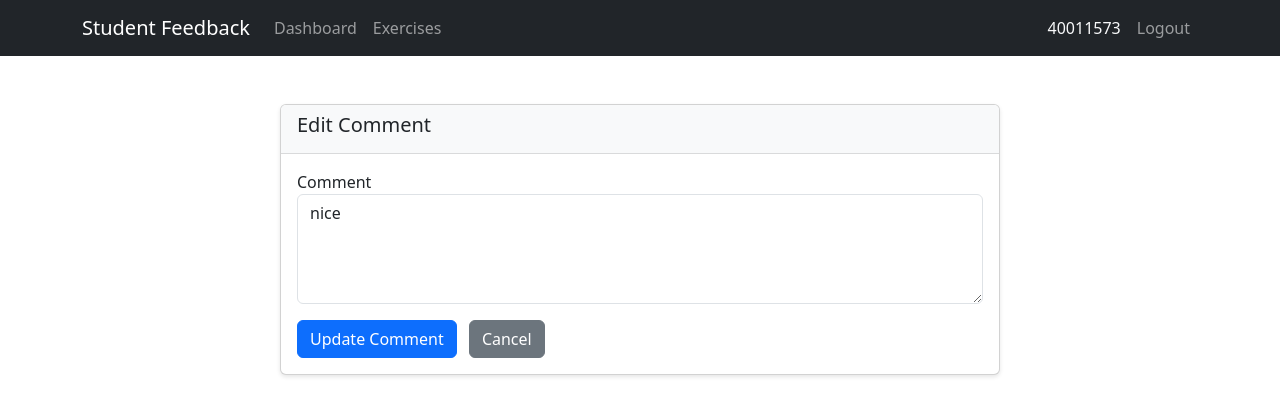
After one commit to assaabriiii/student_panel, a Django app: page /feedback/comment/1/edit/ in a window 1280 px wide. The commit adds this page. Shown: the top 416 px of the page. Run offline with Django 5.2, Linux system fonts and the light colour scheme; a user stored in the database is signed in; data comes from the database, SQL or seed files in the repository; parts of the project's set-up code (start-up, migrations or seed data) failed here and were passed over.

Commit message:
added new models (Presence) and option to replay edit and delete comments

```diff
--- a/feedback/admin.py
+++ b/feedback/admin.py
@@ -1,5 +1,5 @@
 from django.contrib import admin
-from .models import Exercise, Feedback
+from .models import Exercise, Feedback, Comment, Presence
 
 @admin.register(Exercise)
 class ExerciseAdmin(admin.ModelAdmin):
@@ -11,3 +11,7 @@ class FeedbackAdmin(admin.ModelAdmin):
     list_display = ('student', 'exercise', 'score', 'created_at')
     list_filter = ('exercise', 'created_at')
     search_fields = ('student__university_number', 'exercise__title')
+
+
+admin.site.register(Comment)
+admin.site.register(Presence)
--- a/feedback/models.py
+++ b/feedback/models.py
@@ -1,10 +1,12 @@
 from django.db import models
-from students.models import Student
+from students.models import Student, Subject
 
 class Exercise(models.Model):
     title = models.CharField(max_length=200)
     description = models.TextField()
     created_at = models.DateTimeField(auto_now_add=True)
+    subject = models.ForeignKey(Subject, on_delete=models.CASCADE, related_name='exercises')
+    number_of_questions = models.PositiveIntegerField(default=0)
 
     def __str__(self):
         return self.title
@@ -28,9 +30,24 @@ class Comment(models.Model):
     student = models.ForeignKey(Student, on_delete=models.CASCADE)
     text = models.TextField()
     created_at = models.DateTimeField(auto_now_add=True)
+    parent = models.ForeignKey('self', null=True, blank=True, on_delete=models.CASCADE, related_name='replies')
 
     class Meta:
         ordering = ['created_at']
 
     def __str__(self):
         return f"Comment by {self.student.university_number} on {self.feedback}"
+
+class Presence(models.Model):
+    subject = models.ForeignKey(Subject, on_delete=models.CASCADE, related_name='presences')
+    student = models.ForeignKey(Student, on_delete=models.CASCADE, related_name='presences')
+    date = models.DateField()
+    present = models.BooleanField(default=False)
+    marked_by = models.ForeignKey(Student, on_delete=models.CASCADE, related_name='marked_presences')  # TA who marked
+
+    class Meta:
+        unique_together = ('subject', 'student', 'date')
+        ordering = ['-date']
+
+    def __str__(self):
+        return f"{self.student.university_number} - {self.subject.name} on {self.date}: {'Present' if self.present else 'Absent'}"
--- /dev/null
+++ b/feedback/templates/feedback/edit_comment.html
@@ -0,0 +1,26 @@
+{% extends "base.html" %}
+
+{% block content %}
+<div class="container mt-5">
+    <div class="row justify-content-center">
+        <div class="col-md-8">
+            <div class="card">
+                <div class="card-header">
+                    <h5>Edit Comment</h5>
+                </div>
+                <div class="card-body">
+                    <form method="POST">
+                        {% csrf_token %}
+                        <div class="form-group">
+                            <label for="comment">Comment</label>
+                            <textarea name="comment" id="comment" class="form-control" rows="4" required>{{ comment.text }}</textarea>
+                        </div>
+                        <button type="submit" class="btn btn-primary mt-3">Update Comment</button>
+                        <a href="{{ request.META.HTTP_REFERER|default:'/' }}" class="btn btn-secondary mt-3 ms-2">Cancel</a>
+                    </form>
+                </div>
+            </div>
+        </div>
+    </div>
+</div>
+{% endblock %}
--- a/feedback/urls.py
+++ b/feedback/urls.py
@@ -4,4 +4,7 @@ from . import views
 urlpatterns = [
     path('exercise/<int:exercise_id>/', views.exercise_detail, name='exercise_detail'),
     path('list/', views.exercise_list, name='exercise_list'),
+    path('comment/<int:comment_id>/edit/', views.edit_comment, name='edit_comment'),
+    path('comment/<int:comment_id>/delete/', views.delete_comment, name='delete_comment'),
+    path('comment/<int:comment_id>/reply/', views.reply_comment, name='reply_comment'),
 ]
--- a/feedback/views.py
+++ b/feedback/views.py
@@ -3,6 +3,8 @@ from django.contrib.auth.decorators import login_required
 from django.contrib import messages
 from .models import Exercise, Feedback, Comment
 from django.http import JsonResponse
+from django.views.decorators.http import require_POST
+from django.http import HttpResponseForbidden
 
 @login_required
 def exercise_detail(request, exercise_id):
@@ -36,10 +38,55 @@ def exercise_detail(request, exercise_id):
 
 @login_required
 def exercise_list(request):
-    exercises = Exercise.objects.all().order_by('-created_at')
-    student_feedback = Feedback.objects.filter(student=request.user).values_list('exercise_id', flat=True)
+    user = request.user
+    # Only show exercises for subjects the student is enrolled in
+    subjects = user.subjects.all() if hasattr(user, 'subjects') else []
+    exercises = Exercise.objects.filter(subject__in=subjects).order_by('-created_at')
+    student_feedback = Feedback.objects.filter(student=user).values_list('exercise_id', flat=True)
 
     return render(request, 'feedback/exercise_list.html', {
         'exercises': exercises,
         'student_feedback': student_feedback
     })
+
+@login_required
+def edit_comment(request, comment_id):
+    comment = get_object_or_404(Comment, id=comment_id)
+    if comment.student != request.user:
+        return HttpResponseForbidden()
+    if request.method == 'POST':
+        new_text = request.POST.get('text')
+        if new_text:
+            comment.text = new_text
+            comment.save()
+            messages.success(request, 'Comment updated successfully.')
+            return redirect('exercise_detail', exercise_id=comment.feedback.exercise.id)
+    return render(request, 'feedback/edit_comment.html', {'comment': comment})
+
+@login_required
+def delete_comment(request, comment_id):
+    comment = get_object_or_404(Comment, id=comment_id)
+    if comment.student != request.user:
+        return HttpResponseForbidden()
+    exercise_id = comment.feedback.exercise.id
+    if request.method == 'POST':
+        comment.delete()
+        messages.success(request, 'Comment deleted successfully.')
+        return redirect('exercise_detail', exercise_id=exercise_id)
+    return render(request, 'feedback/delete_comment.html', {'comment': comment})
+
+@login_required
+@require_POST
+def reply_comment(request, comment_id):
+    parent_comment = get_object_or_404(Comment, id=comment_id)
+    feedback = parent_comment.feedback
+    reply_text = request.POST.get('reply')
+    if reply_text:
+        Comment.objects.create(
+            feedback=feedback,
+            student=request.user,
+            text=reply_text,
+            parent=parent_comment
+        )
+        messages.success(request, 'Reply added successfully.')
+    return redirect('exercise_detail', exercise_id=feedback.exercise.id)
```
Also changed, not shown: feedback/templates/feedback/delete_comment.html (added, +26 -0 lines), feedback/templates/feedback/exercise_detail.html (+31 -7 lines), feedback/migrations/0004_comment_parent_exercise_number_of_questions_and_more.py (added).
